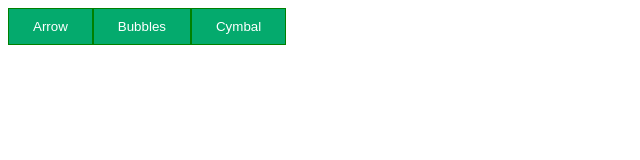
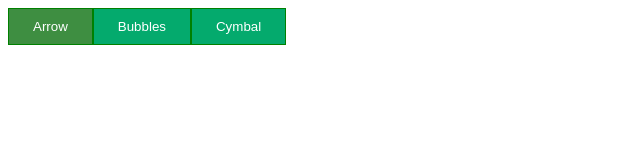
Before and after one commit to wynsmaab/mi349_soundboard, a plain HTML site: page index.html in a window 1280 px wide. In both pictures the pointer is over the button "Arrow". Shown: the whole page, without its empty margins (0-640 px from the left). Drawn offline with Linux system fonts and the light colour scheme.

Commit message:
commit on 'master'

```diff
--- a/style.css
+++ b/style.css
@@ -6,3 +6,7 @@
     cursor: pointer;
     float: left;
   }
+
+  .btn-group button:hover {
+    background-color: #3e8e41;
+  }
```
Also changed, not shown: 4 other files.
